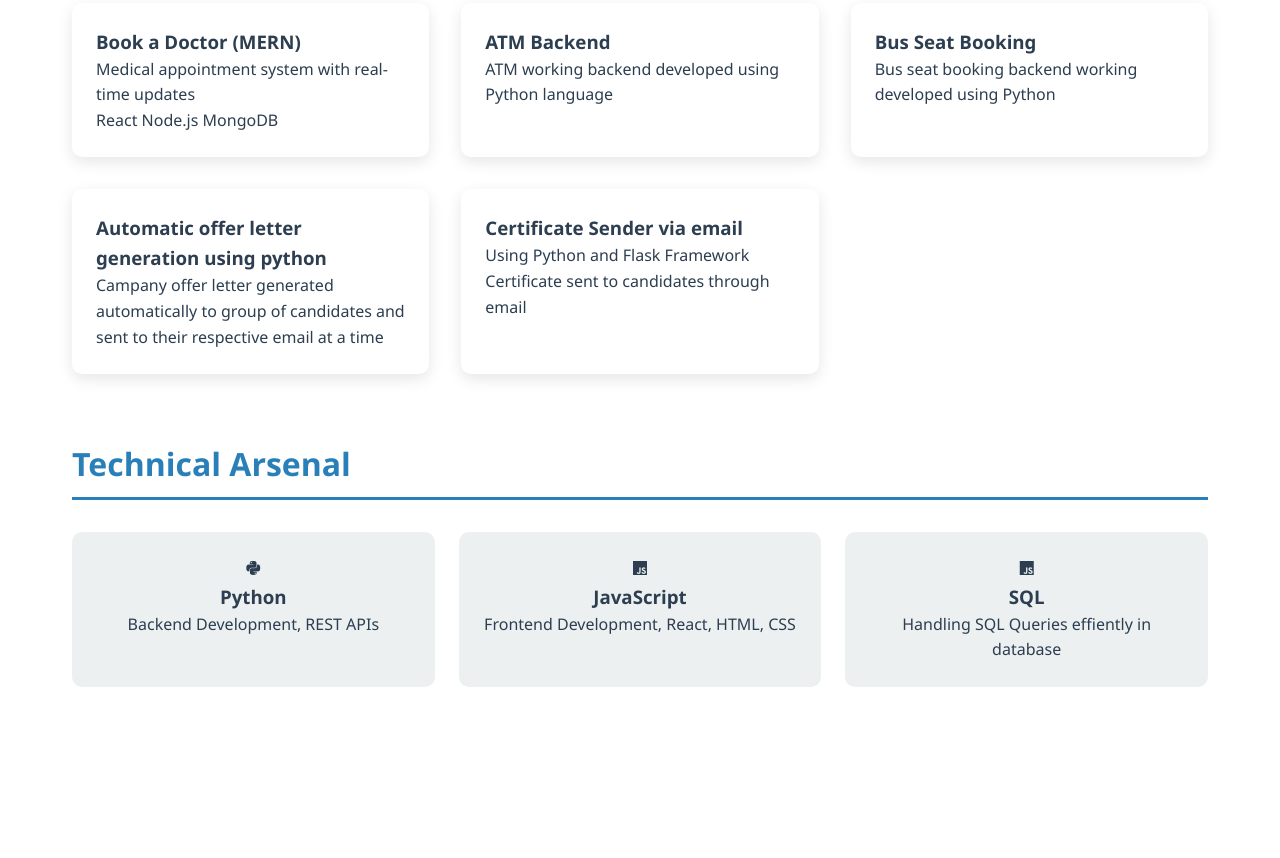
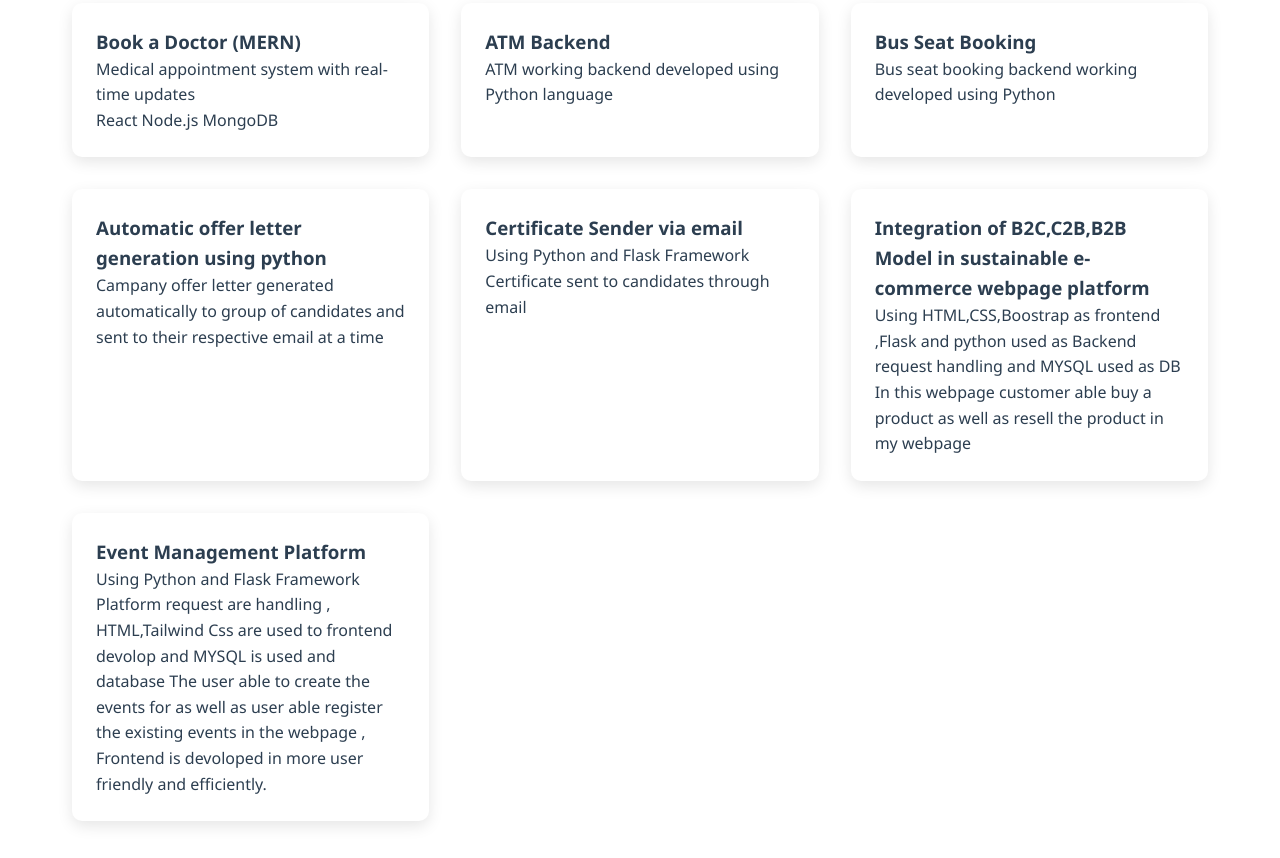
Before and after one commit to chandru2621/chandruportfolio, a plain HTML site: page index.html in a window 1280 px wide. Shown: the part 1742-2600 px from the top of the page. Before the commit the page ends 2525 px from the top, so only its background shows below. Drawn offline with Linux system fonts and the light colour scheme.

Commit message:
Update index.html

```diff
--- a/index.html
+++ b/index.html
@@ -291,6 +291,16 @@
                     <h3>Certificate Sender via email</h3>
                     <p>Using Python and Flask Framework Certificate sent to candidates through email </p>
                 </div>
+                <div class="project-card">
+                    <h3>Integration of B2C,C2B,B2B Model in sustainable e-commerce webpage platform </h3>
+                    <p>Using HTML,CSS,Boostrap as frontend ,Flask and python used as Backend request handling and MYSQL used as DB
+                     In this webpage  customer able buy a product as well as resell the product in my webpage </p>
+                </div>
+                <div class="project-card">
+                    <h3>Event Management Platform</h3>
+                    <p>Using Python and Flask Framework Platform request are handling , HTML,Tailwind Css are used to frontend devolop and MYSQL is used and database
+                    The user able to create the events for as well as user able register the existing events in the webpage , Frontend is devoloped in more user friendly and efficiently.</p>
+                </div>
             </div>
         </section>
 
```
